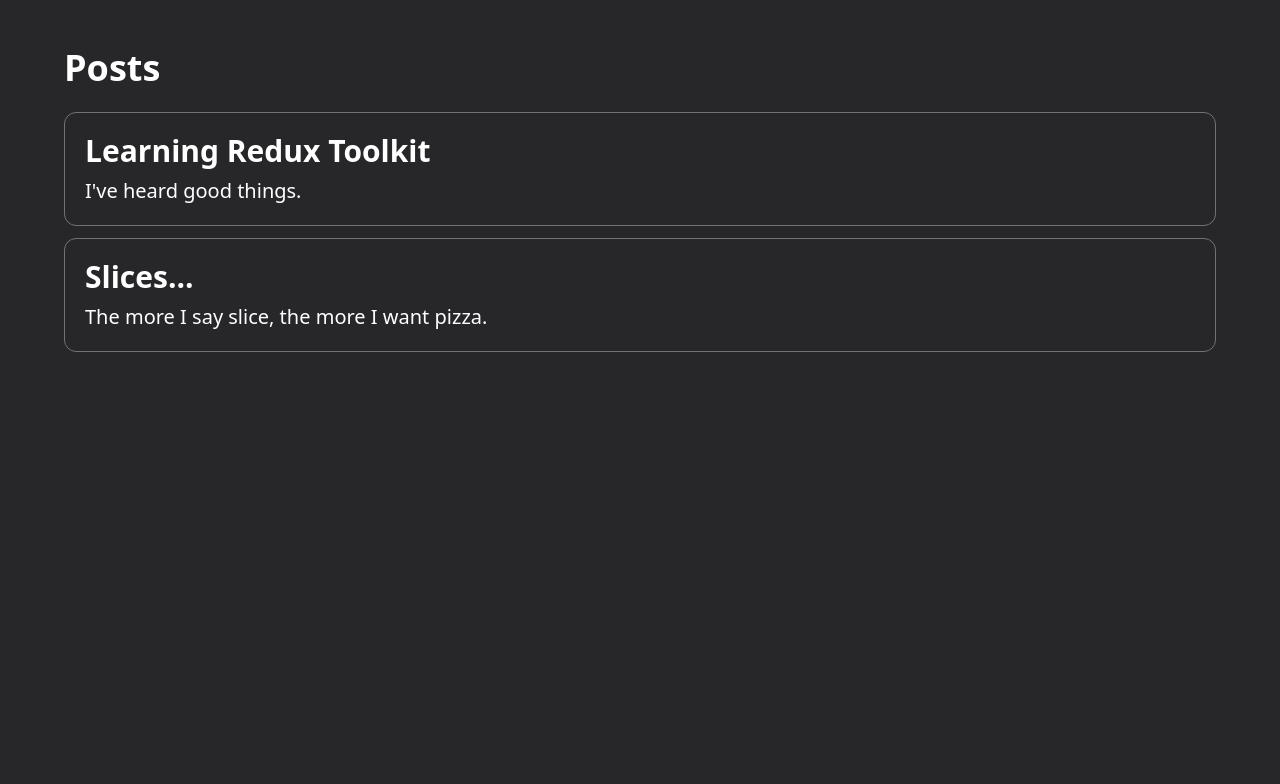
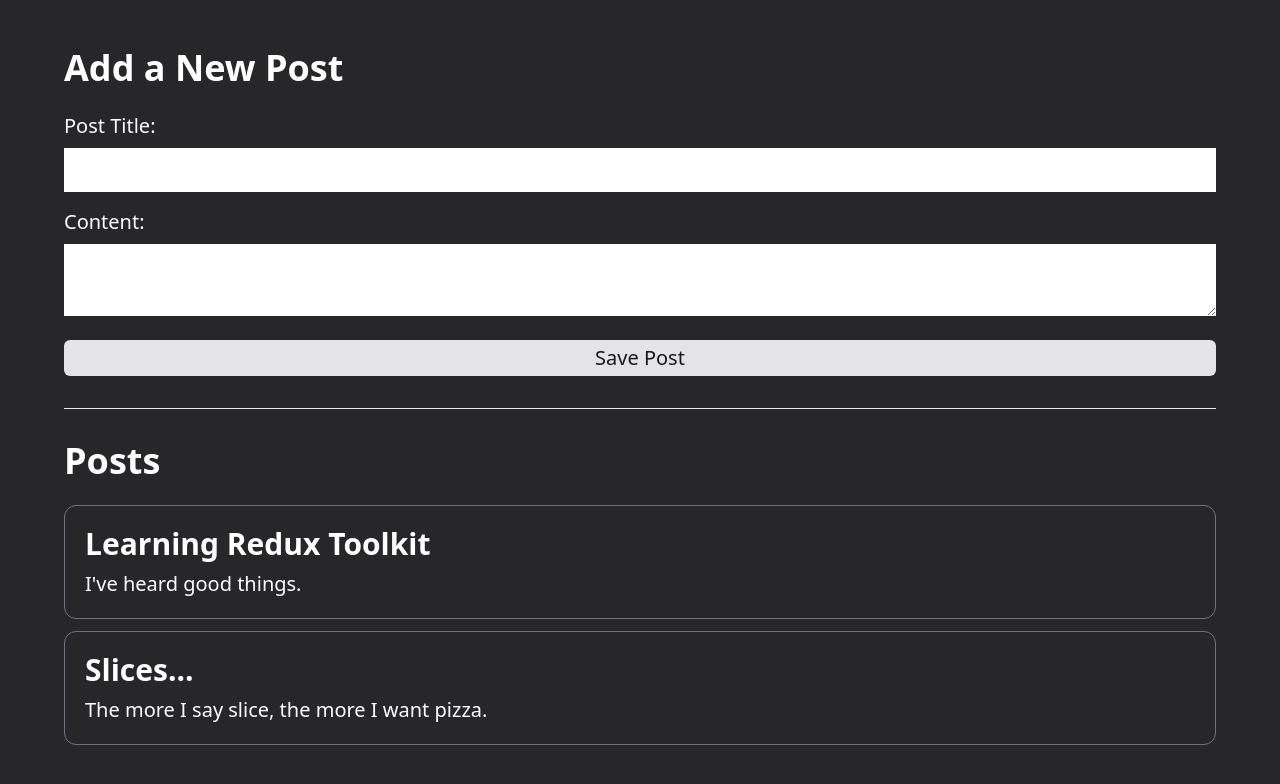
Before and after one commit to pauloo0/redux-router, a React (Vite) app: page / in a window 1280 px wide. Shown: the top 784 px of the page. Built offline with nearby package versions, Linux system fonts and the light colour scheme.

Commit message:
Adding a Add post form

```diff
--- a/src/App.tsx
+++ b/src/App.tsx
@@ -1,9 +1,13 @@
 import React from 'react'
+
 import PostsList from './features/posts/PostsList'
+import AddPostForm from './features/posts/AddPostForm'
 
 const App: React.FC = () => {
   return (
     <div className='bg-zinc-800 h-screen text-white py-12'>
+      <AddPostForm />
+      <hr className='mx-auto w-[90vw] my-8' />
       <PostsList />
     </div>
   )
--- /dev/null
+++ b/src/features/posts/AddPostForm.tsx
@@ -0,0 +1,70 @@
+import React, { useState } from 'react'
+import { useDispatch } from 'react-redux'
+import { nanoid } from '@reduxjs/toolkit' //random ID generator
+
+import { postAdded } from './postsSlice'
+
+const AddPostForm: React.FC = () => {
+  const dispatch = useDispatch()
+
+  const [title, setTitle] = useState('')
+  const [content, setContent] = useState('')
+
+  const onTitleChanged = (e: React.ChangeEvent<HTMLInputElement>) =>
+    setTitle(e.target.value)
+  const onContentChanged = (e: React.ChangeEvent<HTMLTextAreaElement>) =>
+    setContent(e.target.value)
+
+  const onSavePostClicked = () => {
+    if (title && content) {
+      dispatch(
+        postAdded({
+          id: nanoid(),
+          title,
+          content,
+        })
+      )
+
+      setTitle('')
+      setContent('')
+    }
+  }
+
+  return (
+    <section className='mx-auto w-[90vw]'>
+      <h2 className='text-4xl font-semibold mb-6'>Add a New Post</h2>
+      <form className='flex flex-col '>
+        <label htmlFor='postTitle' className='text-xl mb-2'>
+          Post Title:
+        </label>
+        <input
+          type='text'
+          id='postTitle'
+          name='postTitle'
+          value={title}
+          onChange={onTitleChanged}
+          className='px-3 py-2 text-zinc-900 text-xl'
+        />
+        <label htmlFor='postContent' className='text-xl mb-2 mt-4'>
+          Content:
+        </label>
+        <textarea
+          id='postContent'
+          name='postContent'
+          value={content}
+          onChange={onContentChanged}
+          className='px-3 py-2 text-zinc-900 text-xl'
+        />
+        <button
+          type='button'
+          onClick={onSavePostClicked}
+          className='mt-6 w-full bg-zinc-200 text-zinc-900 py-1 rounded-md text-xl'
+        >
+          Save Post
+        </button>
+      </form>
+    </section>
+  )
+}
+
+export default AddPostForm
--- a/src/features/posts/postsSlice.ts
+++ b/src/features/posts/postsSlice.ts
@@ -19,9 +19,15 @@
 const postsSlice = createSlice({
   name: 'posts',
   initialState,
-  reducers: {},
+  reducers: {
+    postAdded(state, action) {
+      state.posts.push(action.payload)
+    },
+  },
 })
 
 export const selectAllPosts = (state: RootState) => state.posts.posts
 
+export const { postAdded } = postsSlice.actions
+
 export default postsSlice.reducer
```
